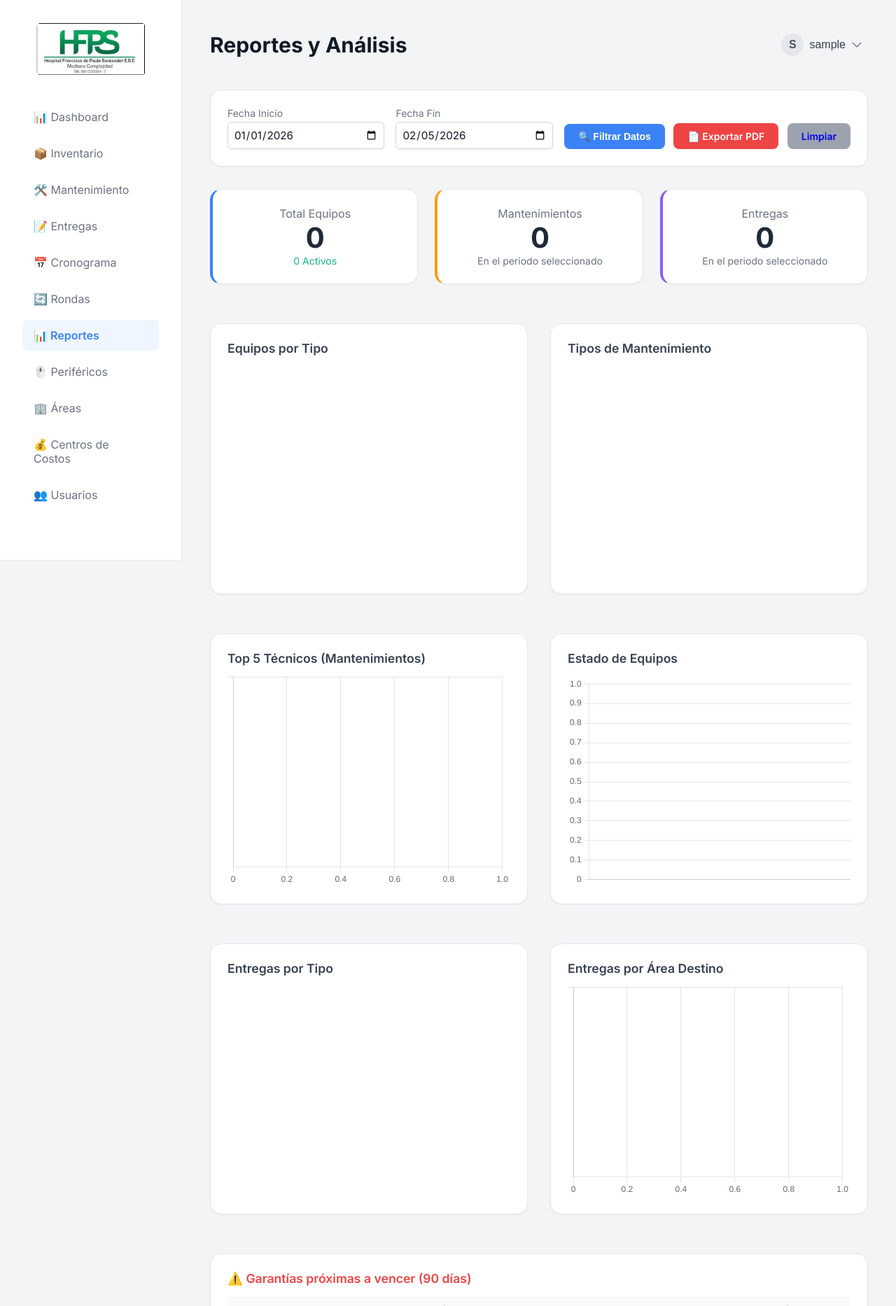
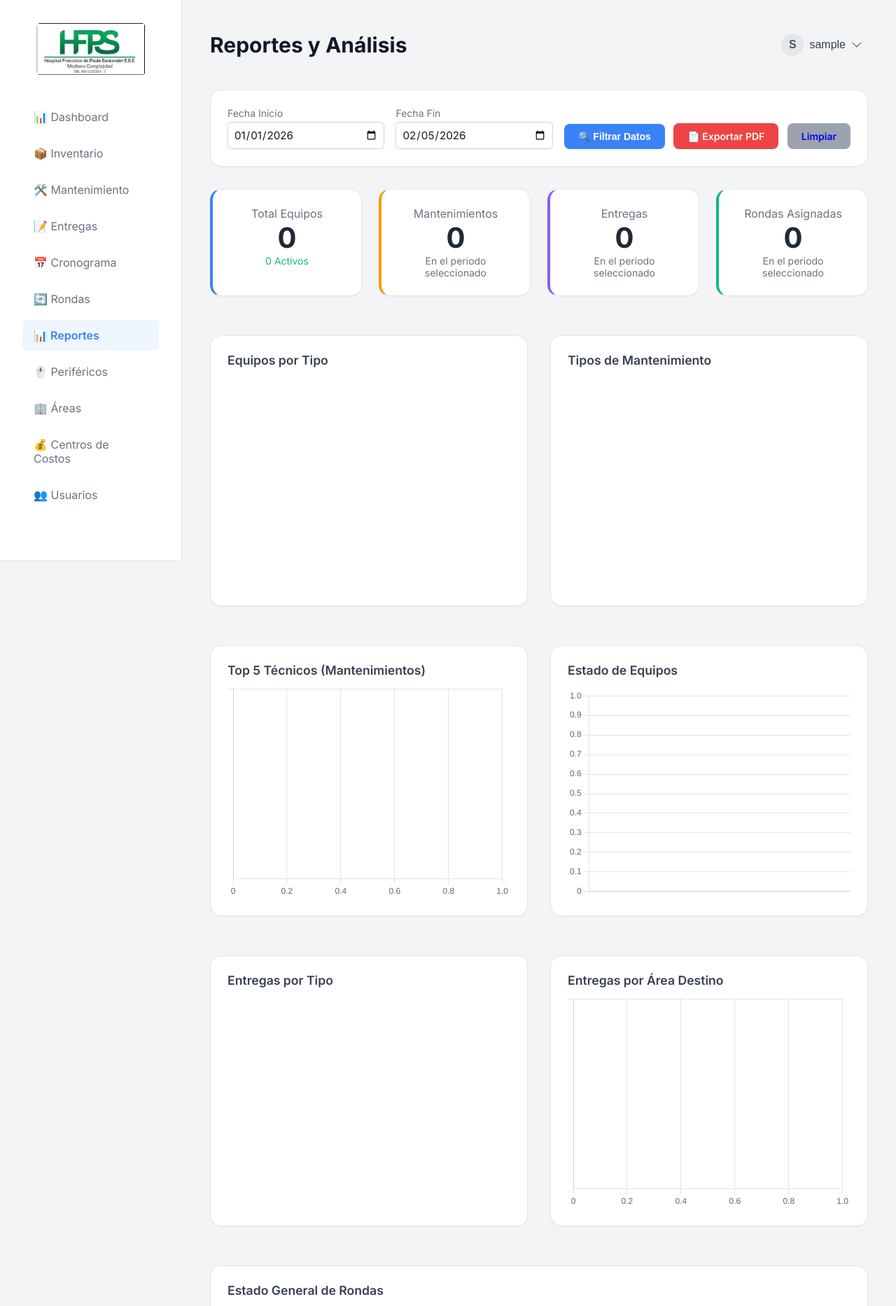
Before and after one commit to EverDuvan/hfps_tic, a Django app: page /reports/ in a window 1280 px wide. Shown: the top 1866 px of the page at 70% size. Run offline with Django 5.2, Linux system fonts and the light colour scheme; the visitor is signed in with stand-in values (Sample User, id 1); data comes from the database, SQL or seed files in the repository; data that the repository does not hold is empty; a map, chart or similar area stays blank; parts of the project's set-up code (start-up, migrations or seed data) failed here and were passed over.

Commit message:
feat: Implement equipment round reporting with a status chart, KPI, and detailed log in the dashboard and PDF.

```diff
--- a/inventory/templates/inventory/equipment_round_list.html
+++ b/inventory/templates/inventory/equipment_round_list.html
@@ -57,8 +57,9 @@
                     <td style="white-space: nowrap;">{{ round.datetime|date:"Y-m-d H:i" }}</td>
                     <td>
                         <div style="font-weight: 500;">{{ round.equipment.serial_number }}</div>
-                        <div style="font-size: 0.85rem; color: #6b7280;">{{ round.equipment.brand }} {{
-                            round.equipment.model }}</div>
+                        <div style="font-size: 0.85rem; color: #6b7280;">
+                            {{ round.equipment.brand }} {{ round.equipment.model }}
+                        </div>
                     </td>
                     <td>
                         <span class="status-badge
--- a/inventory/templates/inventory/reports_dashboard.html
+++ b/inventory/templates/inventory/reports_dashboard.html
@@ -54,6 +54,11 @@
         <div style="font-size: 2.5rem; font-weight: 800; color: #1f2937;">{{ handover_count }}</div>
         <div style="font-size: 0.875rem; color: #6b7280;">En el periodo seleccionado</div>
     </div>
+    <div class="card" style="border-left: 4px solid #10b981; text-align: center;">
+        <h4 style="margin: 0; color: #6b7280; font-weight: 500;">Rondas Asignadas</h4>
+        <div style="font-size: 2.5rem; font-weight: 800; color: #1f2937;">{{ round_count }}</div>
+        <div style="font-size: 0.875rem; color: #6b7280;">En el periodo seleccionado</div>
+    </div>
 </div>
 
 <!-- Charts Row 1 -->
@@ -105,6 +110,18 @@
             <canvas id="handAreaChart"></canvas>
         </div>
     </div>
+</div>
+
+<!-- Charts Row 4 -->
+<div
+    style="display: grid; grid-template-columns: repeat(auto-fit, minmax(400px, 1fr)); gap: 2rem; margin-bottom: 2rem;">
+    <div class="card">
+        <h3>Estado General de Rondas</h3>
+        <div style="height: 300px; position: relative;">
+            <canvas id="roundStatusChart"></canvas>
+        </div>
+    </div>
+    <!-- Optionally add another chart here in the future -->
 </div>
 
 <!-- Warranty Alert Table -->
@@ -229,6 +246,7 @@
     const statusData = {{ eq_by_status| safe }};
     const handTypeData = {{ handover_by_type| safe }};
     const handAreaData = {{ handover_by_area| safe }};
+    const roundStatusData = {{ round_by_status| safe }};
 
     // --- Chart 1: Equipment Types ---
 
@@ -343,5 +361,26 @@
             plugins: { legend: { display: false } }
         }
     });
+
+    // --- Chart 7: Round General Status ---
+    new Chart(document.getElementById('roundStatusChart'), {
+        type: 'pie', // Or doughnut
+        data: {
+            labels: roundStatusData.map(d => {
+                if (d.general_status === 'GOOD') return 'Bueno';
+                if (d.general_status === 'REGULAR') return 'Regular';
+                if (d.general_status === 'BAD') return 'Malo';
+                return d.general_status;
+            }),
+            datasets: [{
+                data: roundStatusData.map(d => d.count),
+                backgroundColor: ['#10b981', '#f59e0b', '#ef4444', '#9ca3af'],
+            }]
+        },
+        options: {
+            responsive: true,
+            maintainAspectRatio: false,
+        }
+    });
 </script>
 {% endblock %}
--- a/inventory/views.py
+++ b/inventory/views.py
@@ -3,7 +3,7 @@ from django.http import HttpResponse, FileResponse, Http404
 from django.utils import timezone
 from datetime import timedelta
 from django.contrib.auth.decorators import login_required, user_passes_test
-from .models import Maintenance, Handover, Equipment, Peripheral, Area, CostCenter, MaintenanceSchedule, HandoverPeripheral
+from .models import Maintenance, Handover, Equipment, Peripheral, Area, CostCenter, MaintenanceSchedule, HandoverPeripheral, EquipmentRound
 from .utils import generate_maintenance_pdf, generate_handover_pdf, export_to_excel
 from django.apps import apps
 from .forms import MaintenanceForm, EquipmentForm, AreaForm, CostCenterForm, CustomUserCreationForm, PeripheralForm, HandoverForm, ClientForm, PeripheralTypeForm
@@ -887,6 +887,7 @@ def reports_dashboard_view(request):
     # 2. Main QuerySets
     maintenances = Maintenance.objects.filter(date__range=[start_date, end_date])
     handovers = Handover.objects.filter(date__date__range=[start_date, end_date])
+    rounds = EquipmentRound.objects.filter(datetime__date__range=[start_date, end_date])
     equipments = Equipment.objects.all()
 
     # 3. KPIs
@@ -894,6 +895,7 @@ def reports_dashboard_view(request):
     active_equipment = equipments.filter(status='ACTIVE').count()
     maintenance_count = maintenances.count()
     handover_count = handovers.count()
+    round_count = rounds.count()
 
     # 4. Charts Data
 
@@ -914,6 +916,9 @@ def reports_dashboard_view(request):
     # 4.5 Handover Charts
     handover_by_type = list(handovers.values('type').annotate(count=Count('type')))
     handover_by_area = list(handovers.values('destination_area__name').annotate(count=Count('destination_area')).order_by('-count')[:5])
+
+    # 4.6 Rounds Charts
+    round_by_status = list(rounds.values('general_status').annotate(count=Count('id')))
 
     # 5. Actionable Lists
     # Warranty Expiring in next 90 days
@@ -949,6 +954,8 @@ def reports_dashboard_view(request):
         'lifespan_expired': lifespan_expired,
         'handover_by_type': handover_by_type,
         'handover_by_area': handover_by_area,
+        'round_count': round_count,
+        'round_by_status': round_by_status,
     }
     return render(request, 'inventory/reports_dashboard.html', context)
 
@@ -964,7 +971,8 @@ def export_report_pdf(request):
         generate_maintenance_by_type_chart,
         generate_equipment_status_chart,
         generate_handover_by_type_chart,
-        generate_handover_by_area_chart
+        generate_handover_by_area_chart,
+        generate_round_status_chart
     )
 
     # 1. Date Filtering (Same logic as dashboard)
@@ -991,12 +999,14 @@ def export_report_pdf(request):
     # 2. Fetch Data
     maintenances = Maintenance.objects.filter(date__range=[start_date, end_date])
     handovers = Handover.objects.filter(date__date__range=[start_date, end_date])
+    rounds = EquipmentRound.objects.filter(datetime__date__range=[start_date, end_date])
     equipments = Equipment.objects.all()
 
     total_equipment = equipments.count()
     active_equipment = equipments.filter(status='ACTIVE').count()
     maintenance_count = maintenances.count()
     handover_count = handovers.count()
+    round_count = rounds.count()
 
     # Warranties expiring next 90 days
     limit_date = today + datetime.timedelta(days=90)
@@ -1021,6 +1031,8 @@ def export_report_pdf(request):
 
     h_by_type_data = list(handovers.values('type').annotate(count=Count('type')))
     h_by_area_data = list(handovers.values('destination_area__name').annotate(count=Count('destination_area')).order_by('-count')[:5])
+
+    round_by_status_data = list(rounds.values('general_status').annotate(count=Count('id')))
 
     # 3. Generate PDF
     class PDF(FPDF):
@@ -1085,6 +1097,11 @@ def export_report_pdf(request):
     pdf.cell(col_width, 10, 'Entregas:', 0, 0)
     pdf.set_font('Arial', 'B', 11)
     pdf.cell(col_width, 10, str(handover_count), 0, 1)
+
+    pdf.set_font('Arial', '', 11)
+    pdf.cell(col_width, 10, 'Rondas Realizadas:', 0, 0)
+    pdf.set_font('Arial', 'B', 11)
+    pdf.cell(col_width, 10, str(round_count), 0, 1)
     pdf.ln(5)
 
     # --- Low Stock Alerts ---
@@ -1175,6 +1192,15 @@ def export_report_pdf(request):
         # Handover Area (Right)
         add_chart_to_pdf(pdf, generate_handover_by_area_chart, h_by_area_data, "Entregas por Área", 110, current_y, 90, 60)
         pdf.set_y(current_y + 75)
+
+    # Chart 5: Round Status
+    if round_count > 0:
+        current_y = pdf.get_y()
+        if current_y > 200:
+             pdf.add_page()
+             current_y = pdf.get_y()
+        add_chart_to_pdf(pdf, generate_round_status_chart, round_by_status_data, "Estado de Rondas", 60, current_y, 90, 90)
+        pdf.set_y(current_y + 95)
 
     pdf.ln(5)
 
@@ -1354,6 +1380,55 @@ def export_report_pdf(request):
             pdf.cell(30, 8, h.get_type_display()[:15], 1)
             pdf.ln()
 
+    # --- Detailed Rounds Log ---
+    if rounds.exists():
+        pdf.add_page()
+        pdf.set_font('Arial', 'B', 12)
+        pdf.cell(0, 10, '7. Detalle de Rondas de Equipos', 0, 1, 'L', fill=True)
+        pdf.ln(2)
+
+        pdf.set_font('Arial', 'B', 8)
+        pdf.cell(25, 8, 'Fecha', 1)
+        pdf.cell(25, 8, 'Serial', 1)
+        pdf.cell(45, 8, 'Equipo', 1)
+        pdf.cell(25, 8, 'Estado Gral.', 1)
+        pdf.cell(25, 8, 'Técnico', 1)
+        pdf.cell(45, 8, 'Observaciones', 1)
+        pdf.ln()
+
+        pdf.set_font('Arial', '', 7)
+        for r in rounds.select_related('equipment', 'performed_by'):
+            r_date = r.datetime.strftime('%Y-%m-%d %H:%M')
+            pdf.cell(25, 8, r_date[:16], 1)
+
+            pdf.cell(25, 8, r.equipment.serial_number[:15], 1)
+            pdf.cell(45, 8, f"{r.equipment.brand} {r.equipment.model}"[:25], 1)
+
+            # Translate general_status locally
+            status_map = {'GOOD': 'Bueno', 'REGULAR': 'Regular', 'BAD': 'Malo'}
+            g_status = status_map.get(r.general_status, r.general_status)
+            pdf.cell(25, 8, g_status[:12], 1)
+
+            tech = r.performed_by.username if r.performed_by else "N/A"
+            pdf.cell(25, 8, tech[:15], 1)
+
+            obs = r.observations.replace('\n', ' ')[:30] + "..." if r.observations and len(r.observations) > 30 else (r.observations or "N/A")
+            pdf.cell(45, 8, obs, 1)
+            pdf.ln()
+
+    # --- Descriptive Footer Note ---
+    pdf.ln(10)
+    pdf.set_font('Arial', 'I', 9)
+    pdf.set_text_color(100, 100, 100)
+    conclusion_text = (
+        "Nota: Este reporte gerencial ha sido generado automáticamente por el sistema HFPS TIC. "
+        "Las estadísticas presentadas (mantenimientos, alertas de stock, garantías, entregas formales y rondas de inspección técnica) "
+        "reflejan el estado de la infraestructura tecnológica para el período seleccionado. "
+        "Se recomienda la revisión periódica de los equipos reportados en estado 'Regular' o 'Malo' durante las rondas, "
+        "así como programar reemplazos preventivos para aquellos equipos cuya vida útil o garantía haya expirado."
+    )
+    pdf.multi_cell(0, 5, conclusion_text)
+    pdf.set_text_color(0, 0, 0)
 
     # Output
     # FPDF2 returns bytearray by default. Convert to bytes for safety.
```
Also changed, not shown: inventory/charts.py (+25 -0 lines).
